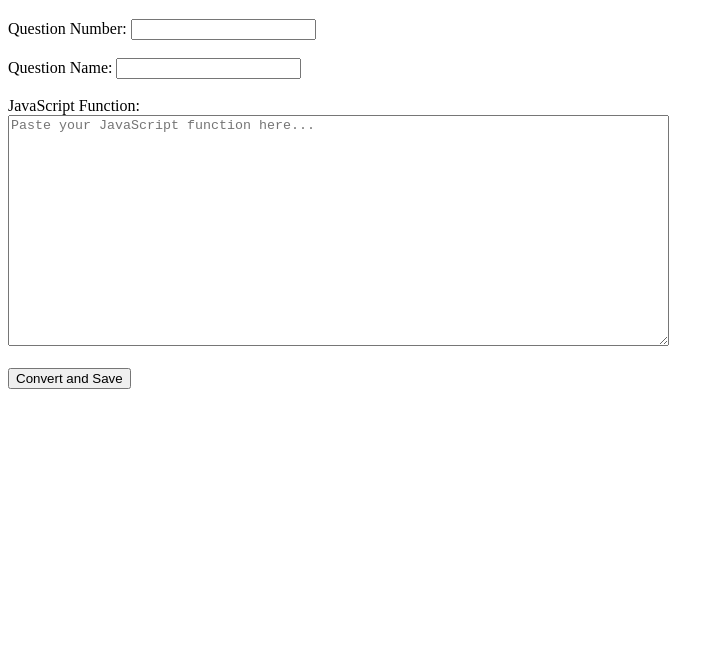
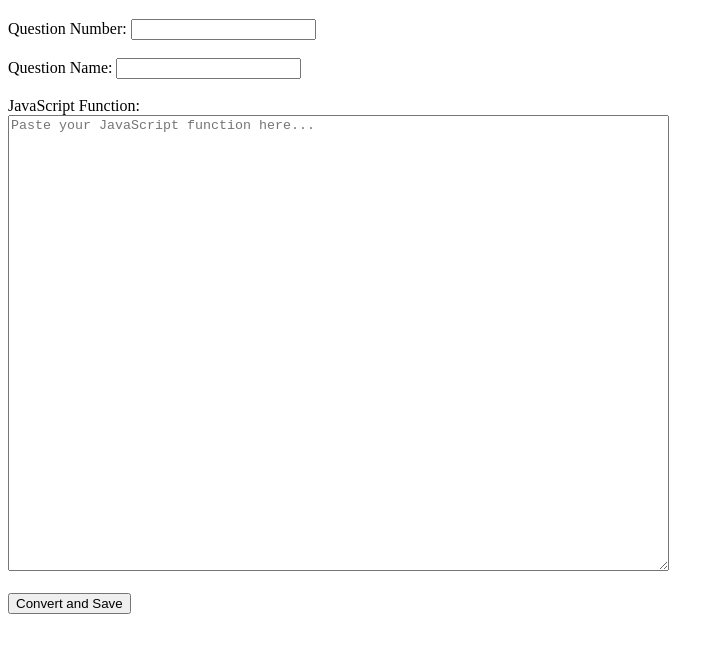
Before and after one commit to Manku27/peer-code, a website: page public/add-files.html in a window 1280 px wide. Shown: the part 61-714 px from the top of the page, without its empty margins (0-724 px from the left). Drawn offline with Linux system fonts and the light colour scheme.

Commit message:
increase text area size

```diff
--- a/public/add-files.html
+++ b/public/add-files.html
@@ -15,7 +15,7 @@
       <label for="functionInput">JavaScript Function:</label><br />
       <textarea
         id="functionInput"
-        rows="15"
+        rows="30"
         cols="80"
         placeholder="Paste your JavaScript function here..."
         required
```
